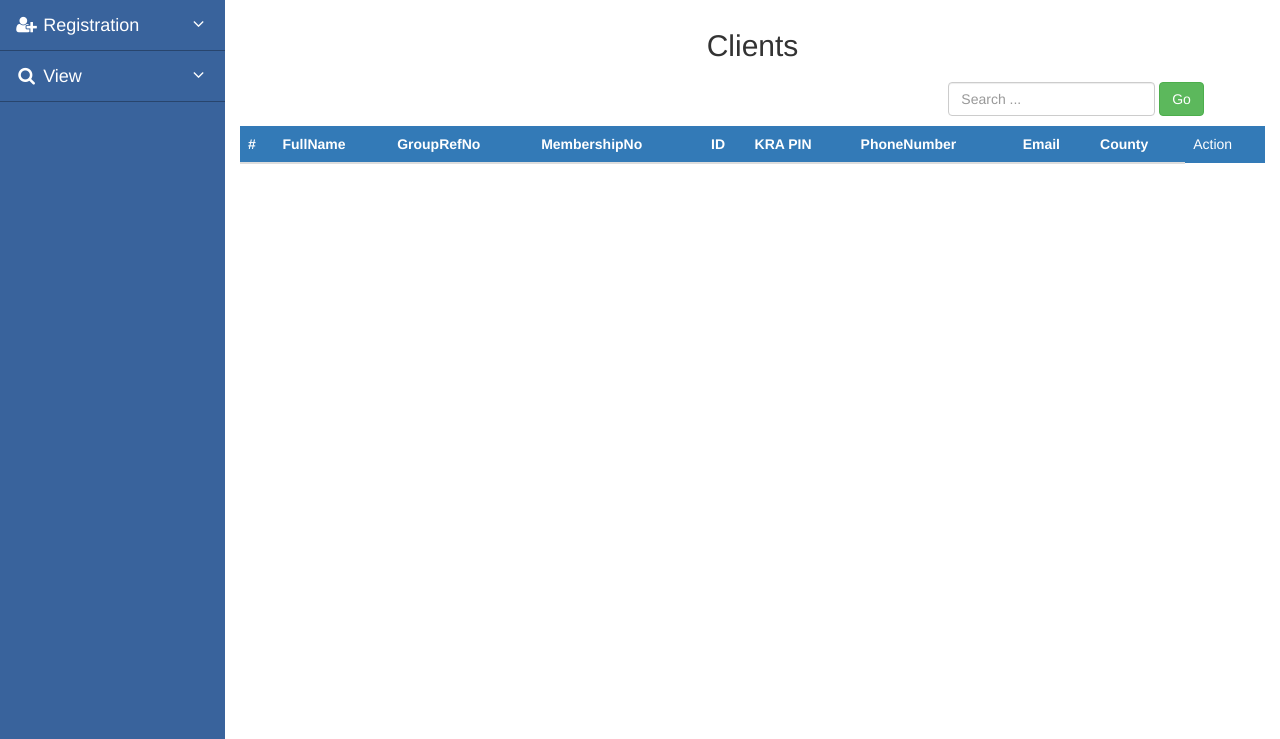
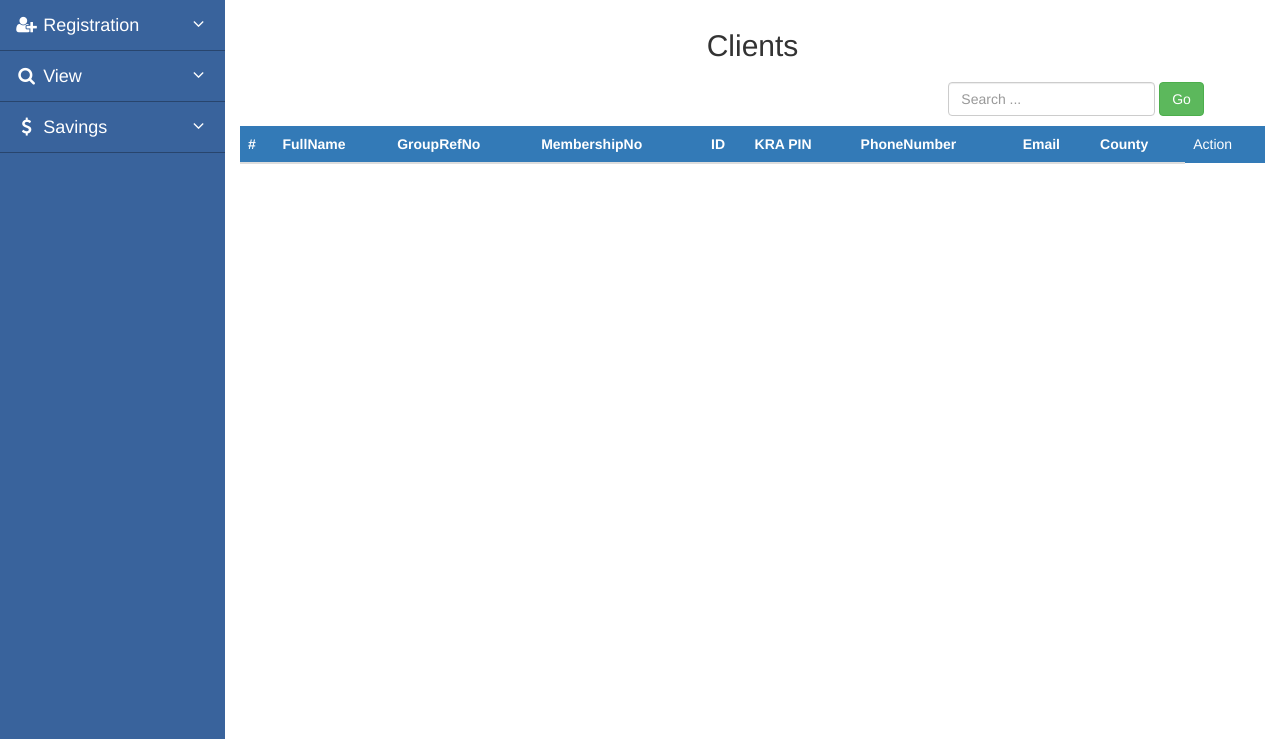
Before and after one commit to njerucyrus/project2, a PHP site: page /views/clients.php in a window 1280 px wide. Shown: the part 61-800 px from the top of the page. Run offline with PHP 8.4, Linux system fonts and the light colour scheme; grey boxes labelled with a size stand in for pictures from a placeholder-image service; data that the repository does not hold is empty; some libraries are stand-ins or nearby versions.

Commit message:
added client saving

```diff
--- a/views/right_menu_views.php
+++ b/views/right_menu_views.php
@@ -82,6 +82,20 @@
                         </li>
                     </ul>
                 </li>
+
+                <li>
+
+
+                    <a href="#" data-toggle="collapse" data-target="#submenu-3"> <div class="menu-links"><i class="fa fa-fw  fa-dollar"></i> Savings <i class="fa fa-fw fa-angle-down pull-right"></i></div></a>
+                    <ul id="submenu-3" class="collapse">
+
+                        <li>
+                            <a href="group_saving.php"><div class="menu-links" ><i class="fa fa-fw  fa-group"></i> Groups Savings</div></a>
+                        </li>
+                        <li>
+                            <a href="client_saving.php"><div class="menu-links" ><i class="fa fa-fw  fa-user"></i> Clients Savings</div></a>
+                        </li>
+                    </ul>
             </ul>
 
 
```
Also changed, not shown: views/right_menu.php (+15 -0 lines).
